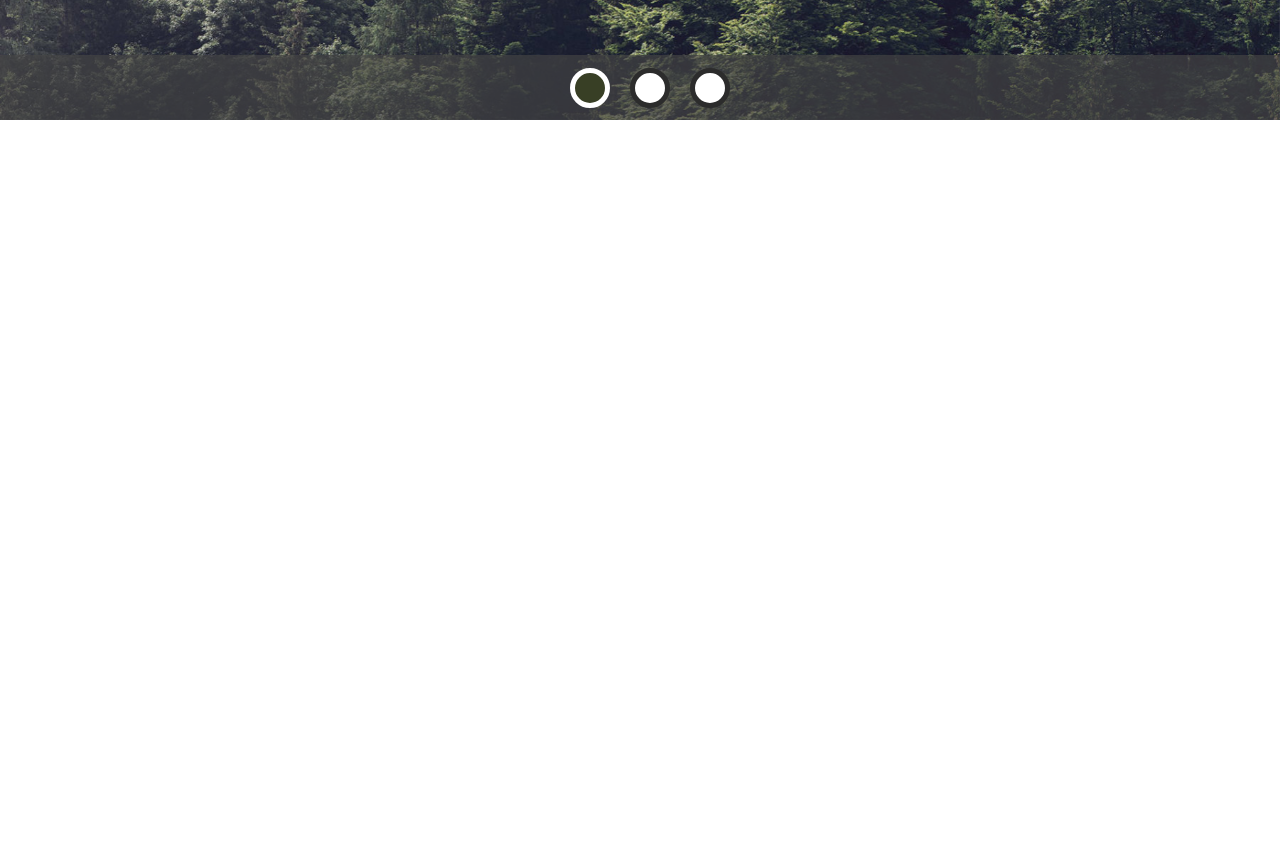
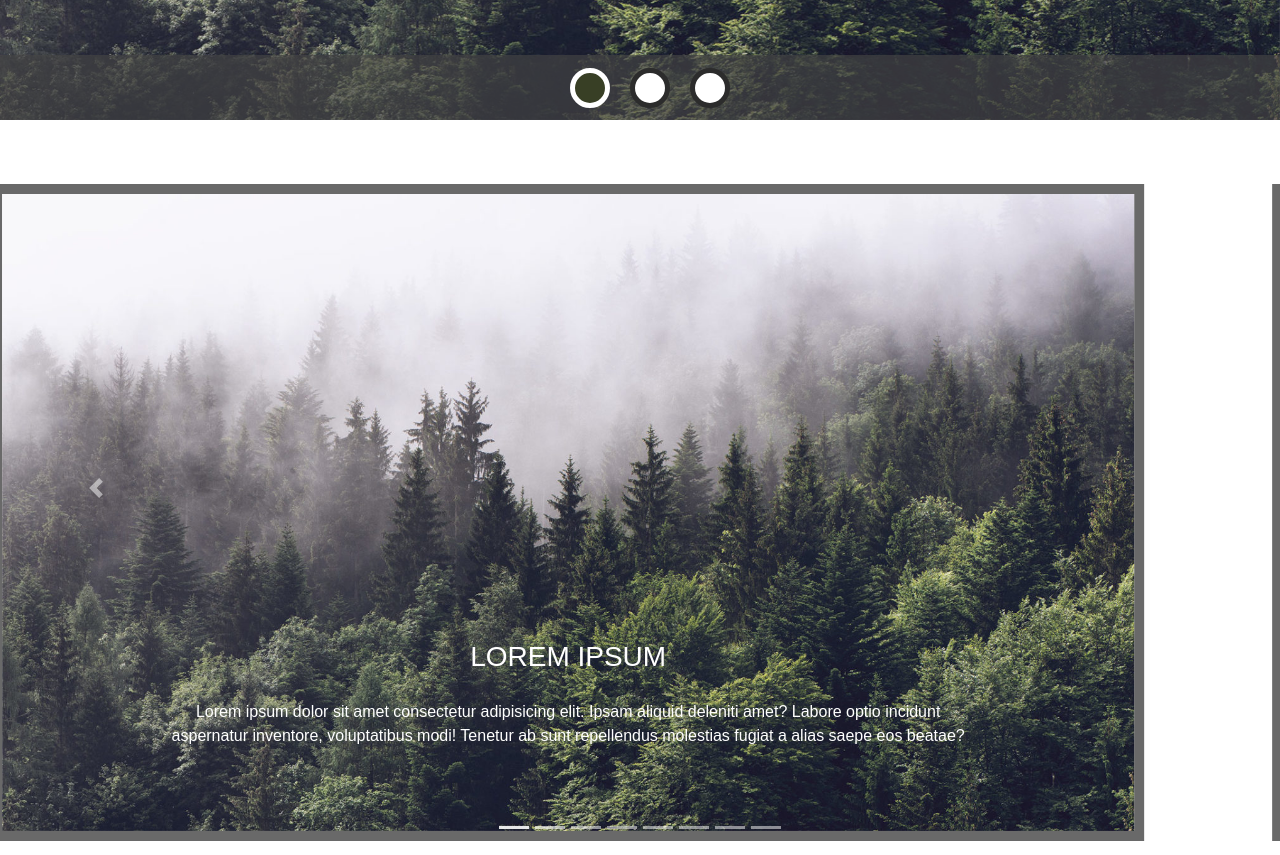
Before and after one commit to danielPantalena/DOT, a React (Create React App) app in the folder React-JS/dot-front-react/: page / in a window 1280 px wide. Shown: the part 600-1455 px from the top of the page. Before the commit the page ends 800 px from the top, so only its background shows below. Built offline with nearby package versions, Linux system fonts and the light colour scheme.

Commit message:
ImagesCarousel in progress...

```diff
--- a/React-JS/dot-front-react/src/App.js
+++ b/React-JS/dot-front-react/src/App.js
@@ -1,5 +1,5 @@
 import React from 'react';
-import { BackgroundCarousel } from './components';
+import { BackgroundCarousel, ImagesCarousel } from './sections';
 import './App.css';
 import 'bootstrap/dist/css/bootstrap.min.css';
 
@@ -7,6 +7,7 @@ function App() {
   return (
     <div className="App">
       <BackgroundCarousel />
+      <ImagesCarousel />
     </div>
   );
 }
--- a/React-JS/dot-front-react/src/components/HeaderDesktop/HeaderDesktop.jsx
+++ b/React-JS/dot-front-react/src/components/HeaderDesktop/HeaderDesktop.jsx
@@ -5,13 +5,13 @@ import './HeaderDesktop.css';
 const HeaderDesktop = () => {
   return (
     <div className="desktop-header-container">
-      <div class="desktop-header">
+      <div className="desktop-header">
         <header>
           <h1>LOREM IPSUM</h1>
           <p>Lorem ipsum dolor sit amet consectetur adipisicing elit</p>
         </header>
         <a href="#carousel">
-          <img class="background-image-arrow" src={arrowGrey} alt="arrow" />
+          <img className="background-image-arrow" src={arrowGrey} alt="arrow" />
         </a>
       </div>
     </div>
--- a/React-JS/dot-front-react/src/components/HeaderMobile/HeaderMobile.css
+++ b/React-JS/dot-front-react/src/components/HeaderMobile/HeaderMobile.css
@@ -8,6 +8,22 @@
   justify-content: center;
   padding: 2%;
   text-align: center;
+}
+
+.background-image-arrow {
+  height: 50px;
+  margin-top: 20px;
+  transition: all 200ms;
+}
+
+.background-image-arrow:hover {
+  opacity: 0.8;
+  transform: scale(1.2);
+}
+
+.background-image-arrow:active {
+  opacity: 0.6;
+  transform: scale(0.8);
 }
 
 .mobile-header-text {
--- a/React-JS/dot-front-react/src/components/HeaderMobile/HeaderMobile.jsx
+++ b/React-JS/dot-front-react/src/components/HeaderMobile/HeaderMobile.jsx
@@ -2,15 +2,16 @@ import React from 'react';
 import './HeaderMobile.css';
 import { arrowGrey } from '../../images';
 
+
 const HeaderMobile = () => {
   return (
     <div className="mobile-header-container">
-      <header class="mobile-header">
+      <header className="mobile-header">
         <h1>LOREM IPSUM</h1>
-        <p class="mobile-header-text">Lorem ipsum dolor sit amet consectetur adipisicing elit</p>
+        <p className="mobile-header-text">Lorem ipsum dolor sit amet consectetur adipisicing elit</p>
       </header>
-      <a href="#carousel" class="mobile-header-arrow">
-        <img class="background-image-arrow" src={arrowGrey} alt="arrow" />
+      <a href="#carousel" className="mobile-header-arrow">
+        <img className="background-image-arrow" src={arrowGrey} alt="arrow" />
       </a>
     </div>
   );
--- /dev/null
+++ b/React-JS/dot-front-react/src/components/ImagesCarouselItem/ImagesCarouselItem.css
@@ -0,0 +1,14 @@
+.image-container {
+  margin-bottom: -50px;
+  padding: 5%;
+}
+
+.carousel-image {
+  border: 10px solid rgb(105, 105, 105);
+}
+
+.carousel-text {
+  color: white;
+  margin-bottom: 50px;
+  padding: 2% 5%;
+}
--- /dev/null
+++ b/React-JS/dot-front-react/src/components/ImagesCarouselItem/ImagesCarouselItem.jsx
@@ -0,0 +1,21 @@
+import React from 'react';
+import './ImagesCarouselItem.css';
+import { Carousel } from 'react-bootstrap';
+
+const ImagesCarouselItem = ({ image }) => {
+  return (
+    <div className="image-container">
+      <img className="carousel-image d-block w-100" src={image} alt="carousel" />
+      <Carousel.Caption>
+        <h3 className="carousel-image-title">LOREM IPSUM</h3>
+        <p className="carousel-text">
+          Lorem ipsum dolor sit amet consectetur adipisicing elit. Ipsam aliquid deleniti amet?
+          Labore optio incidunt aspernatur inventore, voluptatibus modi! Tenetur ab sunt repellendus
+          molestias fugiat a alias saepe eos beatae?
+        </p>
+      </Carousel.Caption>
+    </div>
+  );
+};
+
+export default ImagesCarouselItem;
--- a/React-JS/dot-front-react/src/components/index.js
+++ b/React-JS/dot-front-react/src/components/index.js
@@ -1,4 +1,4 @@
-export { default as BackgroundCarousel } from './BackgroundCarousel/BackgroundCarousel';
 export { default as HeaderDesktop } from './HeaderDesktop/HeaderDesktop';
 export { default as SelectBackgroundImage } from './SelectBackgroundImage/SelectBackgroundImage';
 export { default as HeaderMobile } from './HeaderMobile/HeaderMobile';
+export { default as ImagesCarouselItem } from './ImagesCarouselItem/ImagesCarouselItem';
--- a/React-JS/dot-front-react/src/images/index.js
+++ b/React-JS/dot-front-react/src/images/index.js
@@ -1,8 +1,7 @@
-import backgroundTrees from './lf_background_trees.jpg';
-import seoulTower from './tower-1800x1013.jpg';
-import blueCartoon from './blue-cartoon-1800-1013.jpg';
-import arrowGrey from './arrow-grey.svg';
-import arrowWhite from './arrow-white.svg';
-import cartoonImage from './cartoon-1800x1013.jpg';
-
-export { backgroundTrees, seoulTower, blueCartoon, arrowGrey, arrowWhite, cartoonImage };
+export { default as seoulTower } from './tower-1800x1013.jpg';
+export { default as blueCartoon } from './blue-cartoon-1800-1013.jpg';
+export { default as arrowGrey } from './arrow-grey.svg';
+export { default as arrowWhite } from './arrow-white.svg';
+export { default as cartoonImage } from './cartoon-1800x1013.jpg';
+export { default as backgroundTrees } from './lf_background_trees.jpg';
+export { default as carImage } from './car-1800x1013.jpg';
--- a/React-JS/dot-front-react/src/components/BackgroundCarousel/BackgroundCarousel.jsx
+++ b/React-JS/dot-front-react/src/sections/BackgroundCarousel/BackgroundCarousel.jsx
@@ -1,6 +1,6 @@
 import React, { useState } from 'react';
 import Carousel from 'react-bootstrap/Carousel';
-import { SelectBackgroundImage, HeaderDesktop, HeaderMobile } from '../';
+import { SelectBackgroundImage, HeaderDesktop, HeaderMobile } from '../../components';
 import { backgroundTrees, seoulTower, blueCartoon } from '../../images';
 import './BackgroundCarousel.css';
 
@@ -12,18 +12,18 @@ const CarouselComponent = () => {
   };
   return (
     <div className="carousel-container">
-      <HeaderMobile />
+      <div className="header-mobile-container">
+        <HeaderMobile />
+      </div>
       <Carousel
         activeIndex={index}
         onSelect={handleSelect}
         controls={false}
-        indicators={true}
         interval={null}
         indicators={false}
       >
         <Carousel.Item>
           <img
-            fluid
             className="background-image d-block w-100"
             src={backgroundTrees}
             alt="First slide"
@@ -31,7 +31,6 @@ const CarouselComponent = () => {
         </Carousel.Item>
         <Carousel.Item>
           <img
-            fluid
             className="background-image d-block w-100"
             src={seoulTower}
             alt="Second slide"
@@ -39,7 +38,6 @@ const CarouselComponent = () => {
         </Carousel.Item>
         <Carousel.Item>
           <img
-            fluid
             className="background-image d-block w-100"
             src={blueCartoon}
             alt="Third slide"
--- /dev/null
+++ b/React-JS/dot-front-react/src/sections/ImagesCarousel/ImagesCarousel.jsx
@@ -0,0 +1,37 @@
+import React from 'react';
+import Carousel from 'react-bootstrap/Carousel';
+import { ImagesCarouselItem } from '../../components';
+import { backgroundTrees, blueCartoon, seoulTower, cartoonImage, carImage } from '../../images';
+
+const ImagesCarousel = () => {
+  return (
+    <Carousel>
+      <Carousel.Item>
+        <ImagesCarouselItem image={backgroundTrees} />
+      </Carousel.Item>
+      <Carousel.Item>
+        <ImagesCarouselItem image={blueCartoon} />
+      </Carousel.Item>
+      <Carousel.Item>
+        <ImagesCarouselItem image={seoulTower} />
+      </Carousel.Item>
+      <Carousel.Item>
+        <ImagesCarouselItem image={backgroundTrees} />
+      </Carousel.Item>
+      <Carousel.Item>
+        <ImagesCarouselItem image={cartoonImage} />
+      </Carousel.Item>
+      <Carousel.Item>
+        <ImagesCarouselItem image={backgroundTrees} />
+      </Carousel.Item>
+      <Carousel.Item>
+        <ImagesCarouselItem image={carImage} />
+      </Carousel.Item>
+      <Carousel.Item>
+        <ImagesCarouselItem image={seoulTower} />
+      </Carousel.Item>
+    </Carousel>
+  );
+};
+
+export default ImagesCarousel;
--- /dev/null
+++ b/React-JS/dot-front-react/src/sections/index.js
@@ -0,0 +1,2 @@
+export { default as BackgroundCarousel } from './BackgroundCarousel/BackgroundCarousel';
+export { default as ImagesCarousel } from './ImagesCarousel/ImagesCarousel';
```
Also changed, not shown: React-JS/dot-front-react/src/sections/BackgroundCarousel/BackgroundCarousel.css (line endings or trailing spaces).
